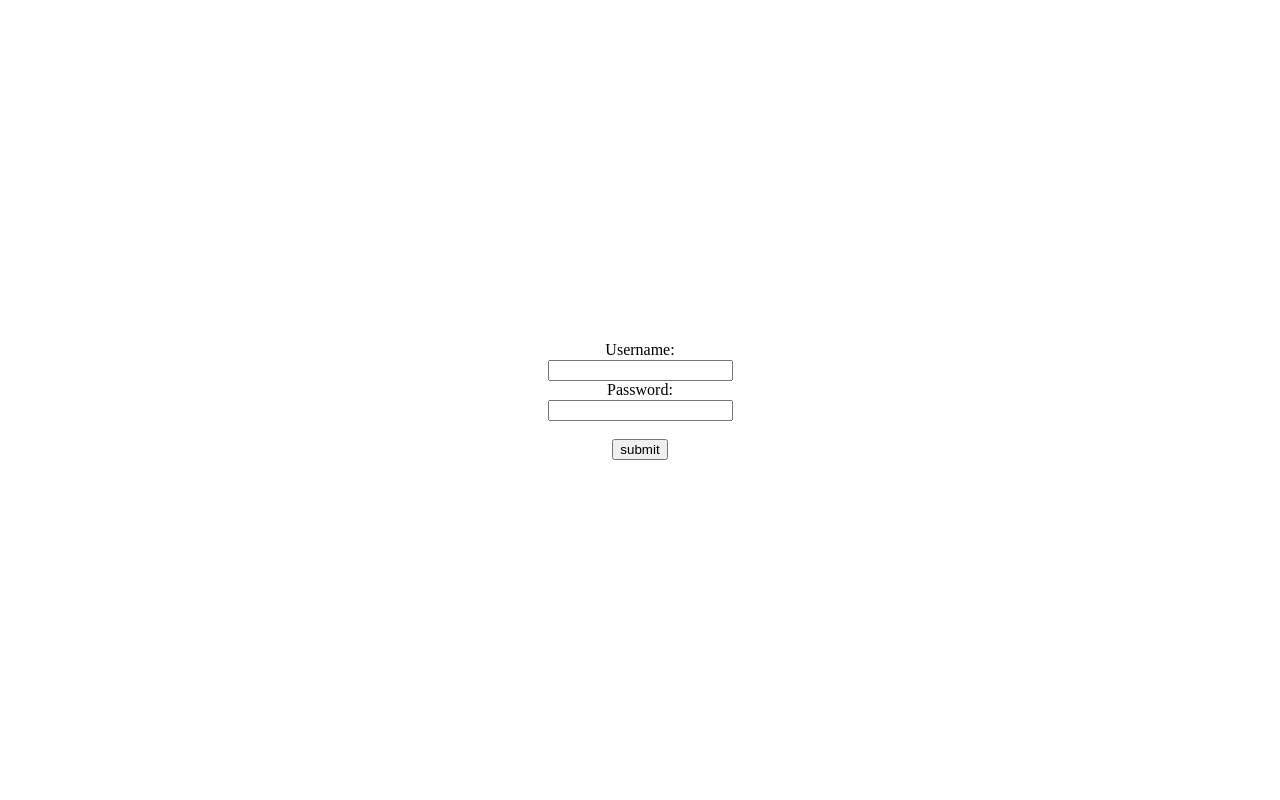
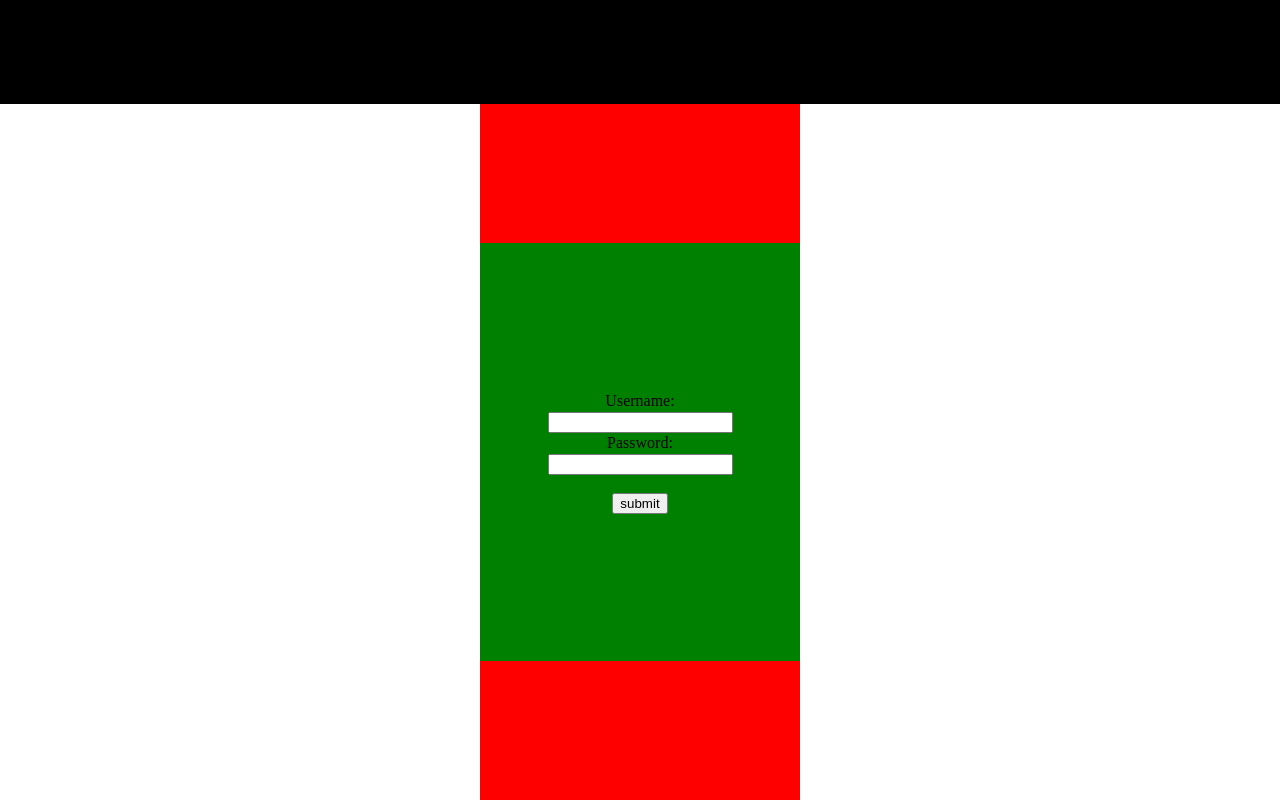
Before and after one commit to tomvarga620/projectGLbank, a plain HTML site: page web/index.html in a window 1280 px wide. Drawn offline with nearby package versions, Linux system fonts and the light colour scheme.

Commit message:
added wrappers to style

```diff
--- a/web/index.html
+++ b/web/index.html
@@ -10,8 +10,11 @@
 <body>
 
 <div id="main">
+	<div class="upBar"></div>
+<div id="formWrap">
 
 	<div id="form">
+
 		<span>Username: </span>
 		<input id="userName"type="name" class="username">
 		<span>Password: </span>
@@ -21,6 +24,9 @@
 		<div id="errorWrap">
 
 	</div>
+
+</div>
+
 </div>
 
 </div>
--- a/web/style.css
+++ b/web/style.css
@@ -33,12 +33,35 @@ height:15px;
 
 }
 
-#form {
-	/*background:red;*/
+#formWrap {
+	background:red;
 	height:100%;
+	width:25%;
 	display: flex;
 	align-items: center;
 	justify-content: center;
 	flex-direction: column;
 
 }
+
+
+#form {
+	background:green;
+	height:60%;
+	width:100%;
+	display: flex;
+	align-items: center;
+	justify-content: center;
+	flex-direction: column;
+
+}
+
+.upBar {
+
+	width:100%;
+	height:15%;
+	min-height:80px;
+	background:black;
+	align-self:flex-start;
+
+}
```
Lines whose indentation alone changed are shown as unchanged.
